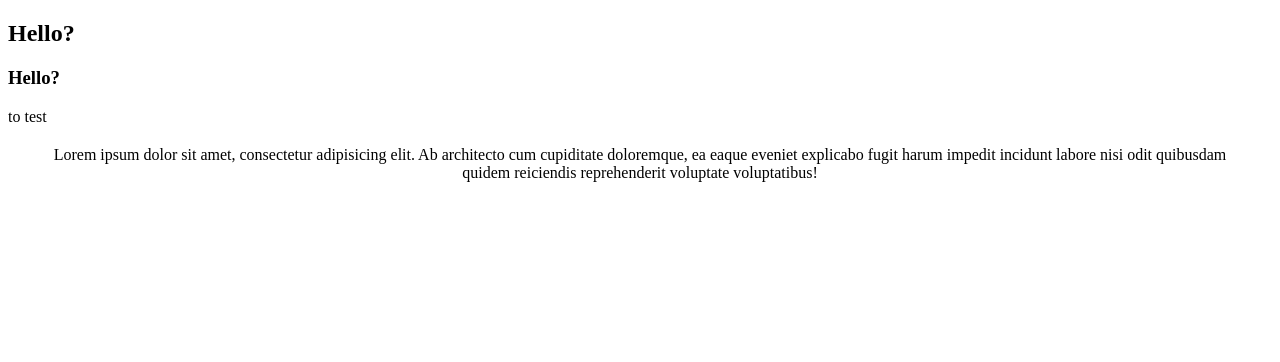
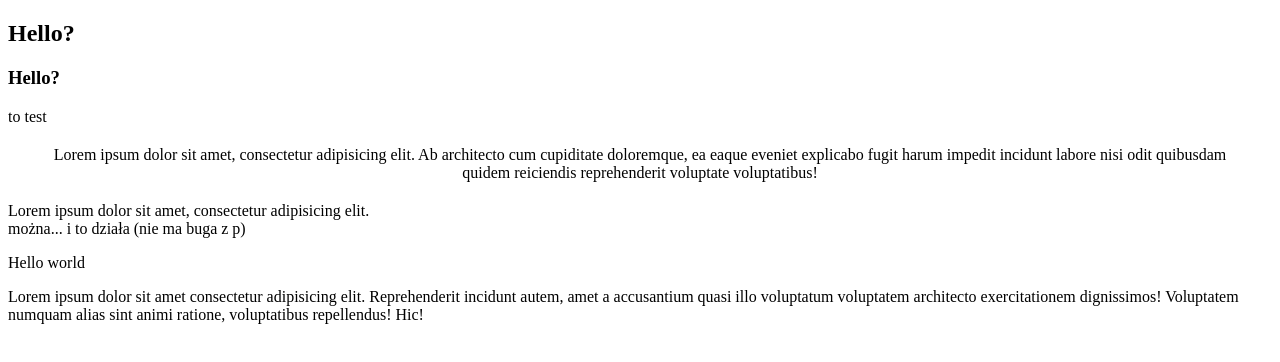
Before and after one commit to michaljabi/20251215-js, a plain HTML site: page JS-teoria-zadania/00-warm-up/00-basics-of-javascript.html in a window 1280 px wide. Drawn offline with Linux system fonts and the light colour scheme.

Commit message:
explain: p bug + div block elements - emmet showcase.

```diff
--- a/JS-teoria-zadania/00-warm-up/00-basics-of-javascript.html
+++ b/JS-teoria-zadania/00-warm-up/00-basics-of-javascript.html
@@ -1,8 +1,20 @@
 <!DOCTYPE html>
 <html lang="en">
 <head>
-    <meta charset="UTF-8">
-    <title>Tytuł strony</title>
+    <meta charset="UTF-8" />
+    <title>Zmieniam tytuł</title>
+    <meta name="description" content="Opis storny" />
+    <!--
+        DOC do HTML:
+        - https://developer.mozilla.org/en-US/docs/Web/HTML
+
+        DOC do emmet.io (!):
+        - https://emmet.io/
+
+        Emmet używa selectorów CSS, więc to fajnie znać:
+        - https://developer.mozilla.org/en-US/docs/Web/CSS
+    -->
+
 </head>
 <body>
 
@@ -31,8 +43,22 @@
         console.warn('Uwaga za chwile kolejne zadanie!')
     </script>
     <p style="text-align: center; margin: 20px">
-        Lorem ipsum dolor sit amet, consectetur adipisicing elit. Ab architecto cum cupiditate doloremque, ea eaque eveniet explicabo fugit harum impedit incidunt labore nisi odit quibusdam quidem reiciendis reprehenderit voluptate voluptatibus!
+        Lorem ipsum dolor sit amet, consectetur adipisicing elit.
+        <span> Ab architecto </span> cum cupiditate doloremque,
+        ea eaque eveniet explicabo fugit harum impedit
+        incidunt labore nisi odit quibusdam quidem reiciendis
+        reprehenderit voluptate voluptatibus!
     </p>
+    <div>
+          Lorem ipsum dolor sit amet, consectetur adipisicing elit.
+          <div>można... i to działa (nie ma buga z p)</div>
+
+          <div>
+            <p><span>Hello world</span></p>
+          </div>
+
+          Lorem ipsum dolor sit amet consectetur adipisicing elit. Reprehenderit incidunt autem, amet a accusantium quasi illo voluptatum voluptatem architecto exercitationem dignissimos! Voluptatem numquam alias sint animi ratione, voluptatibus repellendus! Hic!
+    </div>
     <script>
         // document.body.innerHTML = '';
     </script>
```
